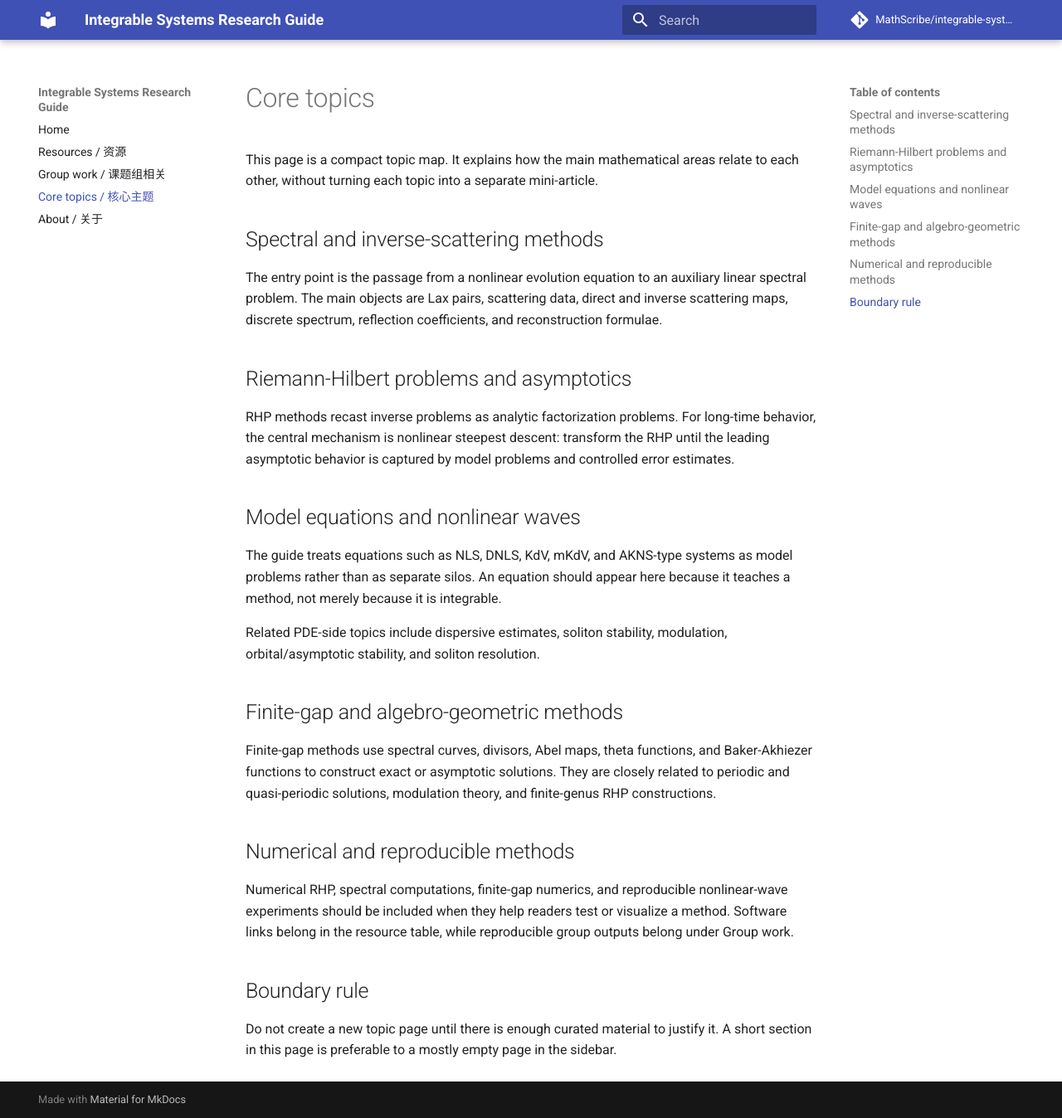
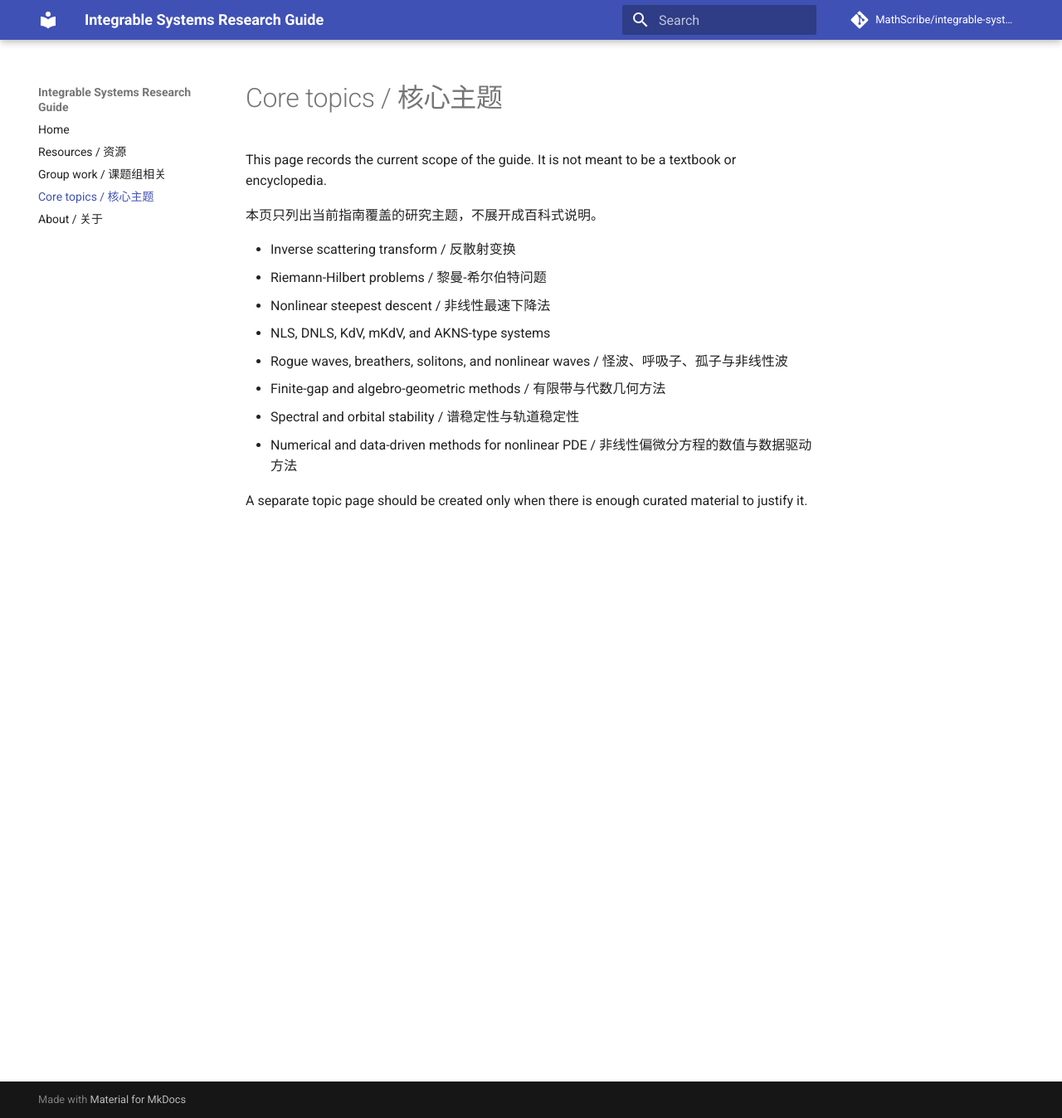
Before and after one commit to MathScribe/integrable-systems-guide, an MkDocs documentation site: the page built from docs/topics.md, in a window 1280 px wide and 1348 px high. Shown: the whole window at 83% size. Built offline with MkDocs 1.6.1 and Material for MkDocs 9.7.7, drawn with Linux system fonts in a browser that asks for light colours; comment, search, counter and statistics services are not loaded.

Commit message:
Shorten core topics to scope list

```diff
--- a/docs/topics.md
+++ b/docs/topics.md
@@ -1,29 +1,16 @@
-# Core topics
+# Core topics / 核心主题
 
-This page is a compact topic map. It explains how the main mathematical areas relate to each other, without turning each topic into a separate mini-article.
+This page records the current scope of the guide. It is not meant to be a textbook or encyclopedia.
 
-## Spectral and inverse-scattering methods
+本页只列出当前指南覆盖的研究主题，不展开成百科式说明。
 
-The entry point is the passage from a nonlinear evolution equation to an auxiliary linear spectral problem. The main objects are Lax pairs, scattering data, direct and inverse scattering maps, discrete spectrum, reflection coefficients, and reconstruction formulae.
+- Inverse scattering transform / 反散射变换
+- Riemann-Hilbert problems / 黎曼-希尔伯特问题
+- Nonlinear steepest descent / 非线性最速下降法
+- NLS, DNLS, KdV, mKdV, and AKNS-type systems
+- Rogue waves, breathers, solitons, and nonlinear waves / 怪波、呼吸子、孤子与非线性波
+- Finite-gap and algebro-geometric methods / 有限带与代数几何方法
+- Spectral and orbital stability / 谱稳定性与轨道稳定性
+- Numerical and data-driven methods for nonlinear PDE / 非线性偏微分方程的数值与数据驱动方法
 
-## Riemann-Hilbert problems and asymptotics
-
-RHP methods recast inverse problems as analytic factorization problems. For long-time behavior, the central mechanism is nonlinear steepest descent: transform the RHP until the leading asymptotic behavior is captured by model problems and controlled error estimates.
-
-## Model equations and nonlinear waves
-
-The guide treats equations such as NLS, DNLS, KdV, mKdV, and AKNS-type systems as model problems rather than as separate silos. An equation should appear here because it teaches a method, not merely because it is integrable.
-
-Related PDE-side topics include dispersive estimates, soliton stability, modulation, orbital/asymptotic stability, and soliton resolution.
-
-## Finite-gap and algebro-geometric methods
-
-Finite-gap methods use spectral curves, divisors, Abel maps, theta functions, and Baker-Akhiezer functions to construct exact or asymptotic solutions. They are closely related to periodic and quasi-periodic solutions, modulation theory, and finite-genus RHP constructions.
-
-## Numerical and reproducible methods
-
-Numerical RHP, spectral computations, finite-gap numerics, and reproducible nonlinear-wave experiments should be included when they help readers test or visualize a method. Software links belong in the resource table, while reproducible group outputs belong under Group work.
-
-## Boundary rule
-
-Do not create a new topic page until there is enough curated material to justify it. A short section in this page is preferable to a mostly empty page in the sidebar.
+A separate topic page should be created only when there is enough curated material to justify it.
```
